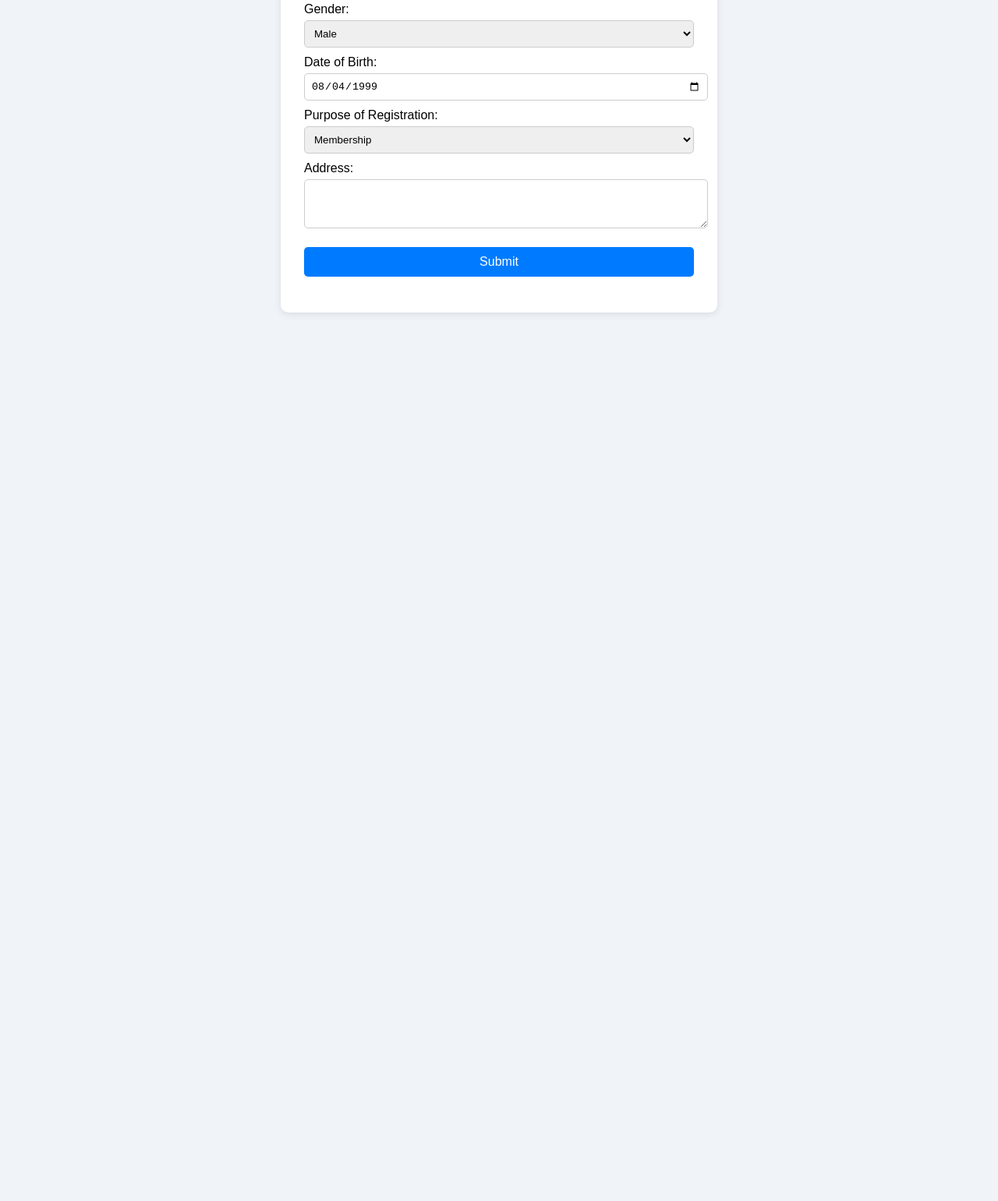
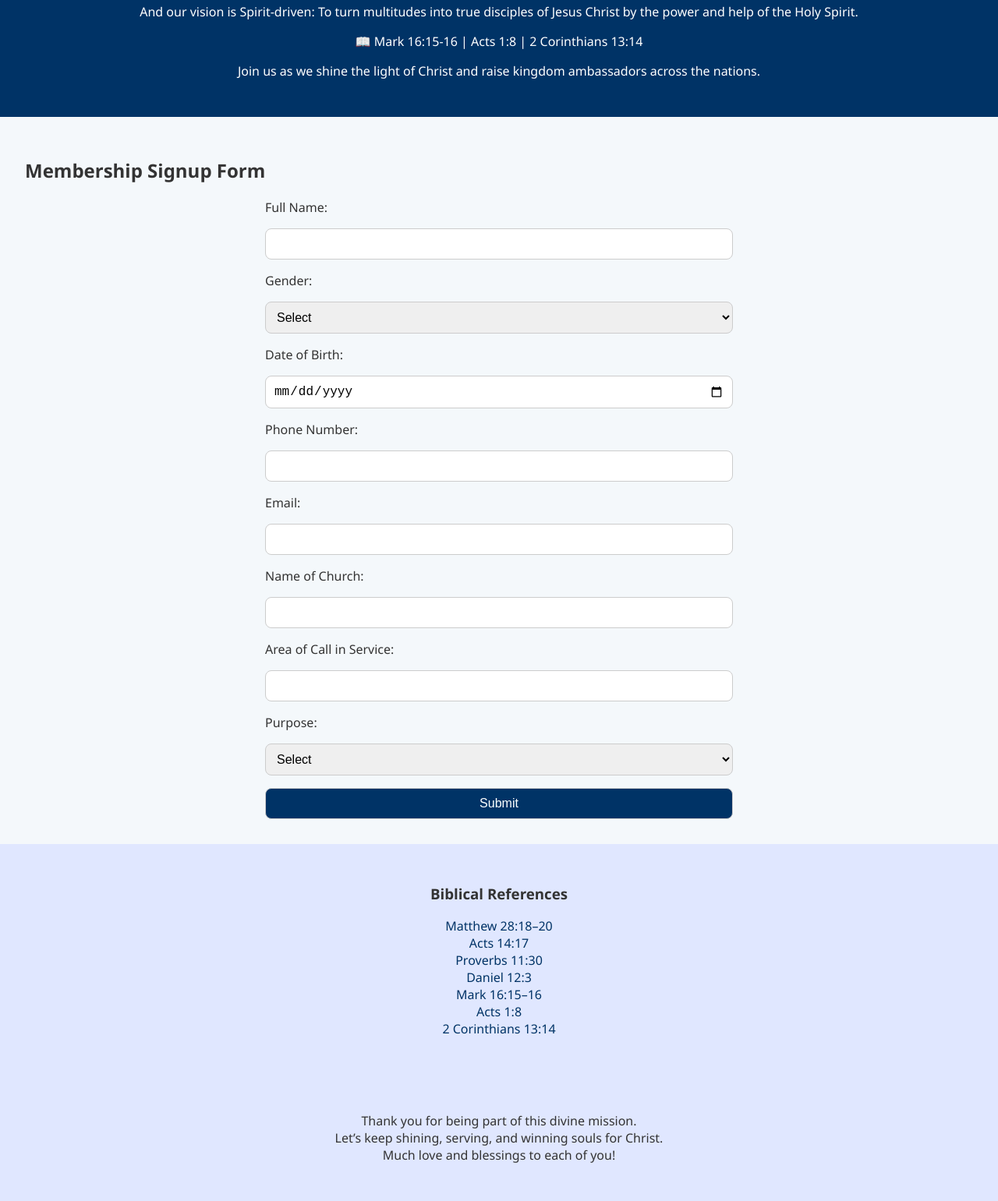
Before and after one commit to eltonfmenah/dem-membership, a plain HTML site: page index.html in a window 1280 px wide. Shown: the part 423-1964 px from the top of the page at 78% size. Before the commit the page ends 852 px from the top, so only its background shows below. Drawn offline with Linux system fonts and the light colour scheme.

Commit message:
Add files via upload

```diff
--- a/index.html
+++ b/index.html
@@ -1,47 +1,84 @@
+
 <!DOCTYPE html>
 <html lang="en">
 <head>
-  <meta charset="UTF-8" />
-  <meta name="viewport" content="width=device-width, initial-scale=1.0"/>
+    <meta charset="UTF-8">
     <title>Destiny Evangelism Movement Membership Signup</title>
-  <link rel="stylesheet" href="style.css"/>
+    <link rel="stylesheet" href="style.css">
+    <script src="script.js" defer></script>
 </head>
 <body>
-  <div class="container">
-    <img src="logo.png" alt="DEM Logo" class="logo" />
-    <h2>Destiny Evangelism Movement Membership Signup</h2>
-    <form id="demForm">
+    <header>
+        <img src="Logo.png" alt="DEM Logo" class="logo">
+        <h1>🌍 DESTINY EVANGELISM MOVEMENT 🌍</h1>
+        <p>Making God Real to the World through the Great Commission!</p>
+        <p>We are a passionate Christian movement on fire for global evangelism, committed to reaching every soul with the transforming Word of God.</p>
+        <p class="verses">📖 Matthew 28:18-20 | Acts 14:17 | Proverbs 11:30 | Daniel 12:3</p>
+        <p>Our mission is simple yet powerful: To make God real to the world through the Great Commission.</p>
+        <p>And our vision is Spirit-driven: To turn multitudes into true disciples of Jesus Christ by the power and help of the Holy Spirit.</p>
+        <p class="verses">📖 Mark 16:15-16 | Acts 1:8 | 2 Corinthians 13:14</p>
+        <p>Join us as we shine the light of Christ and raise kingdom ambassadors across the nations.</p>
+    </header>
+
+    <main>
+        <h2>Membership Signup Form</h2>
+        <form action="https://formsubmit.co/menaheltonf@gmail.com" method="POST">
             <label for="fullname">Full Name:</label>
-      <input type="text" id="fullname" name="fullname" required>
-
-      <label for="email">Email Address:</label>
-      <input type="email" id="email" name="email" required value="menaheltonf@gmail.com" readonly>
-
-      <label for="phone">Phone Number:</label>
-      <input type="tel" id="phone" name="phone" required value="0778472217" readonly>
+            <input type="text" id="fullname" name="Full Name" required>
 
             <label for="gender">Gender:</label>
-      <select id="gender" name="gender" required>
-        <option value="Male" selected>Male</option>
+            <select id="gender" name="Gender">
+                <option value="">Select</option>
+                <option value="Male">Male</option>
                 <option value="Female">Female</option>
             </select>
 
             <label for="dob">Date of Birth:</label>
-      <input type="date" id="dob" name="dob" required value="1999-08-04">
+            <input type="date" id="dob" name="Date of Birth">
 
-      <label for="purpose">Purpose of Registration:</label>
-      <select id="purpose" name="purpose" required>
-        <option value="Membership" selected>Membership</option>
+            <label for="phone">Phone Number:</label>
+            <input type="tel" id="phone" name="Phone Number">
+
+            <label for="email">Email:</label>
+            <input type="email" id="email" name="Email">
+
+            <label for="church">Name of Church:</label>
+            <input type="text" id="church" name="Church Name">
+
+            <label for="call">Area of Call in Service:</label>
+            <input type="text" id="call" name="Area of Call">
+
+            <label for="purpose">Purpose:</label>
+            <select id="purpose" name="Purpose">
+                <option value="">Select</option>
+                <option value="Membership">Membership</option>
+                <option value="Volunteer">Volunteer</option>
+                <option value="Partnership">Partnership</option>
+                <option value="Sponsorship">Sponsorship</option>
+                <option value="Other">Other</option>
             </select>
-
-      <label for="address">Address:</label>
-      <textarea id="address" name="address" rows="3"></textarea>
 
             <button type="submit">Submit</button>
         </form>
-    <p id="status"></p>
-  </div>
+    </main>
 
-  <script src="script.js"></script>
+    <section class="sources">
+        <h3>Biblical References</h3>
+        <ul>
+            <li><a href="https://bible.com/bible/1588/mat.28.18-20" target="_blank">Matthew 28:18–20</a></li>
+            <li><a href="https://bible.com/bible/1588/act.14.17" target="_blank">Acts 14:17</a></li>
+            <li><a href="https://bible.com/bible/1588/pro.11.30" target="_blank">Proverbs 11:30</a></li>
+            <li><a href="https://bible.com/bible/1588/dan.12.3" target="_blank">Daniel 12:3</a></li>
+            <li><a href="https://bible.com/bible/1588/mrk.16.15-16" target="_blank">Mark 16:15–16</a></li>
+            <li><a href="https://bible.com/bible/1588/act.1.8" target="_blank">Acts 1:8</a></li>
+            <li><a href="https://bible.com/bible/1588/2co.13.14" target="_blank">2 Corinthians 13:14</a></li>
+        </ul>
+    </section>
+
+    <footer>
+        <p>Thank you for being part of this divine mission.<br>
+        Let’s keep shining, serving, and winning souls for Christ.<br>
+        Much love and blessings to each of you!</p>
+    </footer>
 </body>
 </html>
--- a/script.js
+++ b/script.js
@@ -1,26 +1,7 @@
-const form = document.getElementById('demForm');
-const status = document.getElementById('status');
 
-form.addEventListener('submit', async (e) => {
-  e.preventDefault();
-  status.textContent = "Sending...";
-  const data = new FormData(form);
-
-  try {
-    const response = await fetch('https://formspree.io/f/YOUR_FORMSPREE_ENDPOINT', {
-      method: 'POST',
-      headers: { 'Accept': 'application/json' },
-      body: data
+document.addEventListener('DOMContentLoaded', () => {
+    const form = document.querySelector('form');
+    form.addEventListener('submit', () => {
+        alert('Thank you for signing up with Destiny Evangelism Movement!');
     });
-    if (response.ok) {
-      status.textContent = "✅ Submitted successfully!";
-      form.reset();
-    } else {
-      const errData = await response.json();
-      status.textContent = "❌ Error: " + (errData.error || 'Submission failed');
-    }
-  } catch (err) {
-    status.textContent = "❌ Error sending form";
-    console.error(err);
-  }
 });
--- a/style.css
+++ b/style.css
@@ -1,51 +1,57 @@
+
 body {
-  font-family: Arial, sans-serif;
-  background-color: #f0f4f8;
-  padding: 20px;
+    font-family: 'Segoe UI', sans-serif;
+    margin: 0;
+    padding: 0;
+    background: #f4f8fb;
+    color: #333;
 }
-.container {
-  max-width: 500px;
-  background: white;
-  padding: 30px;
-  border-radius: 10px;
-  margin: auto;
-  box-shadow: 0 2px 10px rgba(0,0,0,0.1);
-  text-align: center;
+header {
+    text-align: center;
+    padding: 2em;
+    background: #003366;
+    color: white;
 }
 .logo {
-  max-width: 150px;
-  margin-bottom: 20px;
+    max-width: 150px;
+    border-radius: 50%;
 }
-h2 {
-  margin-bottom: 20px;
+main {
+    padding: 2em;
 }
-form label {
-  display: block;
-  text-align: left;
-  margin-top: 10px;
+form {
+    display: grid;
+    gap: 1em;
+    max-width: 600px;
+    margin: auto;
 }
-form input, form select, form textarea {
-  width: 100%;
-  padding: 8px;
-  margin-top: 5px;
-  border: 1px solid #ccc;
-  border-radius: 5px;
+input, select, button {
+    padding: 10px;
+    border: 1px solid #ccc;
+    border-radius: 8px;
+    font-size: 16px;
 }
 button {
-  margin-top: 20px;
-  padding: 10px;
-  background-color: #007bff;
-  color: white;
-  border: none;
-  width: 100%;
-  border-radius: 5px;
-  font-size: 16px;
-  cursor: pointer;
+    background-color: #003366;
+    color: white;
+    cursor: pointer;
 }
 button:hover {
-  background-color: #0056b3;
+    background-color: #0055aa;
 }
-#status {
-  margin-top: 15px;
-  font-weight: bold;
+.sources, footer {
+    text-align: center;
+    padding: 2em;
+    background-color: #e0e7ff;
 }
+.sources ul {
+    list-style: none;
+    padding: 0;
+}
+.sources a {
+    color: #003366;
+    text-decoration: none;
+}
+.sources a:hover {
+    text-decoration: underline;
+}
```
Also changed, not shown: Logo.png (added). Lines whose indentation alone changed are shown as unchanged.
